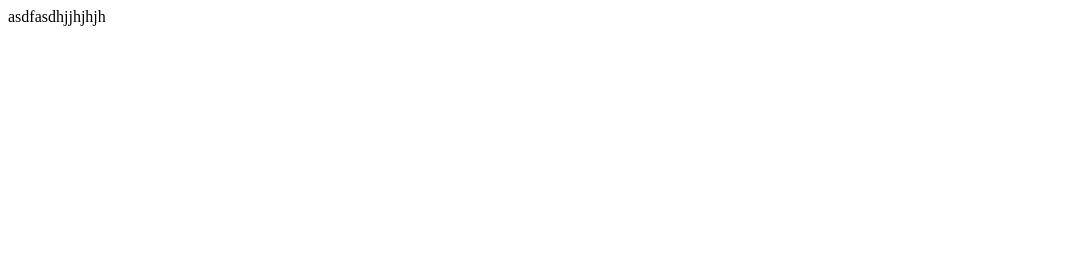
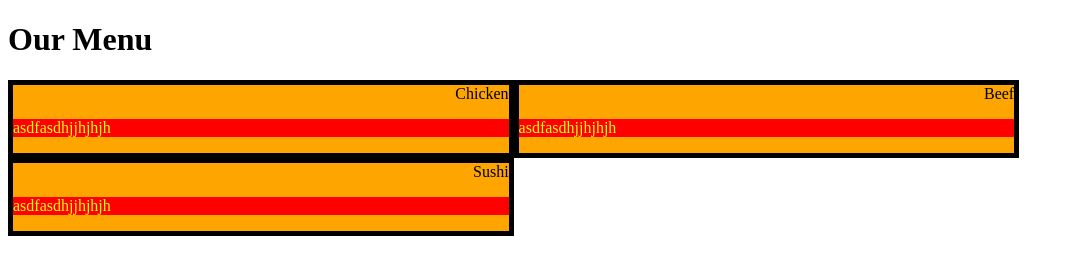
Before and after one commit to fridjon88/mod2_solution, a plain HTML site: page site/index.html in a window 1280 px wide. Shown: the whole page, without its empty margins (0-1074 px from the left). Drawn offline with Linux system fonts and the light colour scheme.

Commit message:
stylesheet added

```diff
--- a/site/index.html
+++ b/site/index.html
@@ -1,9 +1,26 @@
 <!DOCTYPE HTML>
 <html>
 <head>
-	<title></title>
+	<meta charset="UTF-8">
+	<meta name="viewport" content="width=device-width, initial-scale=1">
+	<link rel="stylesheet" type="text/css" href="stylesheet/stylesheet.css" media="screen">
+	<title>My coursera project</title>
 </head>
 <body>
-asdfasdhjjhjhjh
+	<h1>Our Menu</h1>
+	<div id="container">
+		<div class="box">
+			<div id="Chicken">Chicken</div>
+			<p>asdfasdhjjhjhjh</p>
+		</div>
+		<div class="box">
+			<div id="Beef">Beef</div>
+			<p>asdfasdhjjhjhjh</p>
+		</div>
+		<div class="box">
+			<div id="Sushi">Sushi</div>
+			<p>asdfasdhjjhjhjh</p>
+		</div>
+	</div>
 </body>
 </html>
--- /dev/null
+++ b/site/stylesheet/stylesheet.css
@@ -0,0 +1,45 @@
+* {
+	box-sizing: border-box;
+}
+
+p {
+	color: black;
+	background-color : red;
+}
+<!--desktop-->
+@media (min-width: 992px){}
+p {
+	color: yellow;
+	background-color : red;
+}
+<!--tablet-->
+@media (min-width: 768px) and (max-width: 991){}
+
+<!--phone-->
+@media (max-width: 767px){}
+
+#Chicken, #Beef, #Sushi {
+
+	text-align: right;
+}
+
+div {
+
+}
+
+.box {
+	margin-top: 0px;
+	border : 5px solid black;
+	background-color: orange;
+	width: 40%;
+	float: right;
+	float: left;
+}
+
+#container {
+	position: relative;
+}
+
+#content{
+
+}
```
